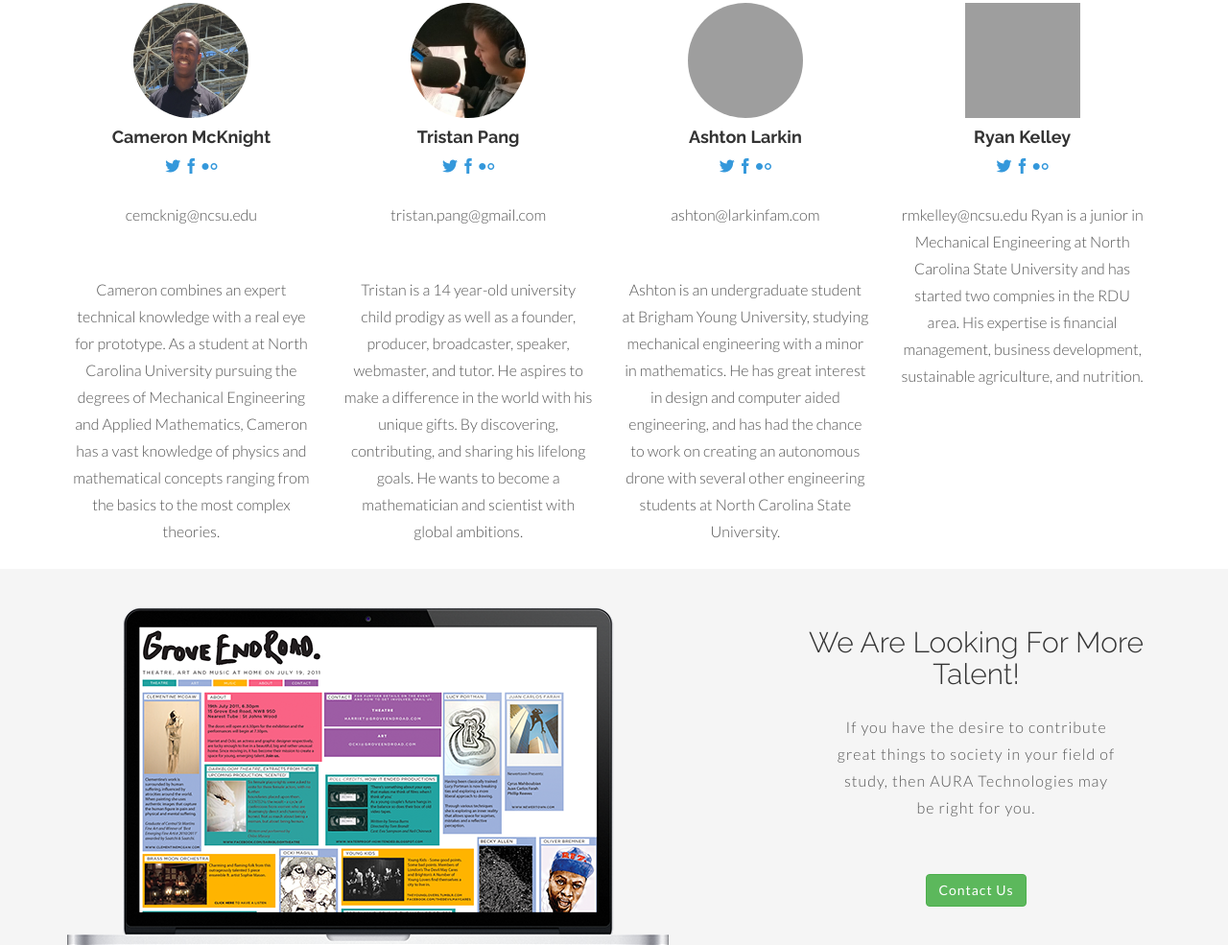
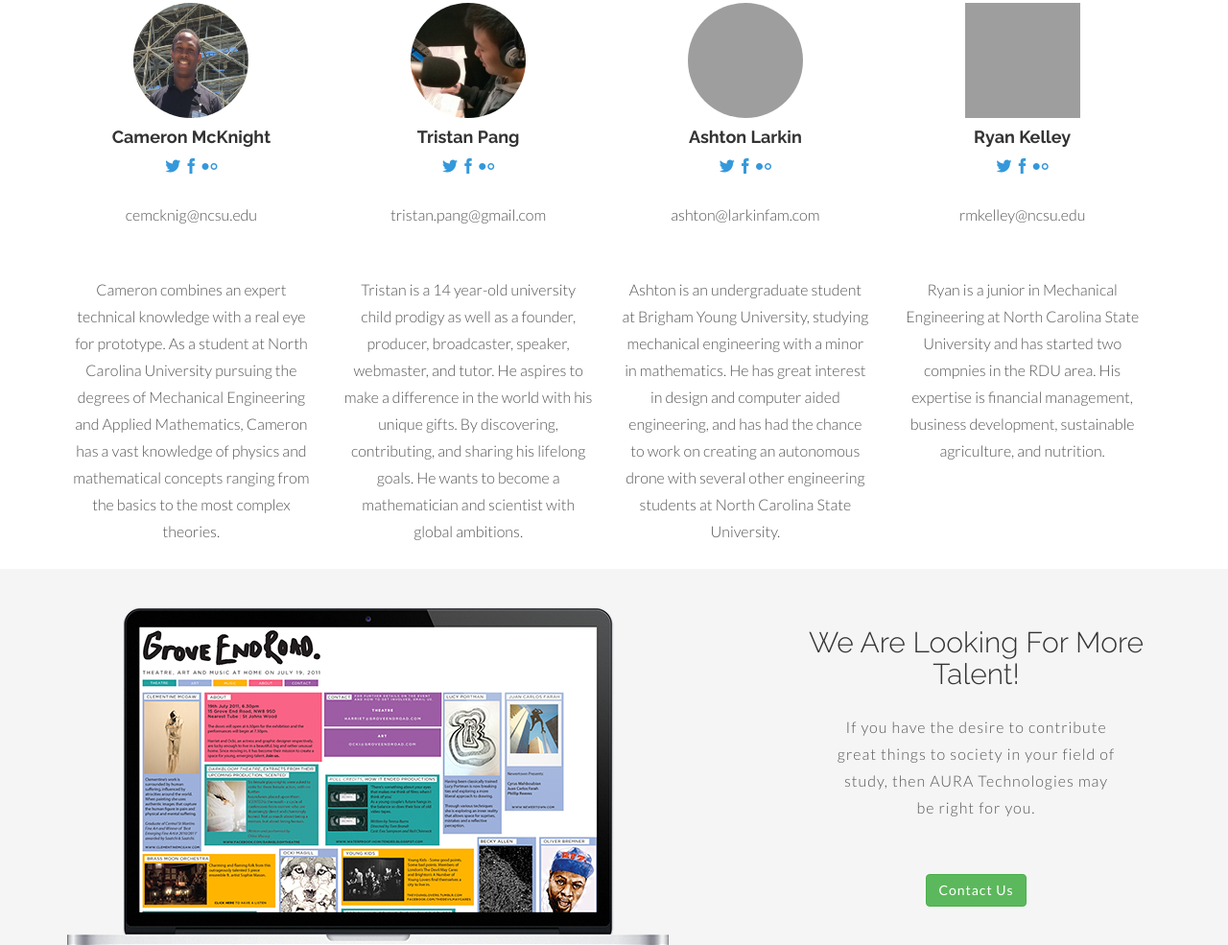
Before and after one commit to AuraTechnologies/auratechnologies.github.io, a plain HTML site: page index.html in a window 1280 px wide. Shown: the part 3396-4381 px from the top of the page at 96% size. Drawn offline with Linux system fonts and the light colour scheme; grey boxes are pictures that could not be loaded.

Commit message:
Update index.html

```diff
--- a/index.html
+++ b/index.html
@@ -204,7 +204,8 @@
 					<a href="#" class="icon icon-twitter"></a>
 					<a href="#" class="icon icon-facebook"></a>
 					<a href="#" class="icon icon-flickr"></a>
-					<p>rmkelley@ncsu.edu Ryan is a junior in Mechanical Engineering at North Carolina State University and has started two compnies in the RDU area. His expertise is financial management, business development, sustainable agriculture, and nutrition.</p>
+					<p>rmkelley@ncsu.edu</p>
+					<p>Ryan is a junior in Mechanical Engineering at North Carolina State University and has started two compnies in the RDU area. His expertise is financial management, business development, sustainable agriculture, and nutrition.</p>
 				</div><!-- col-lg-3 -->
 
 			</div><!-- row -->
```
